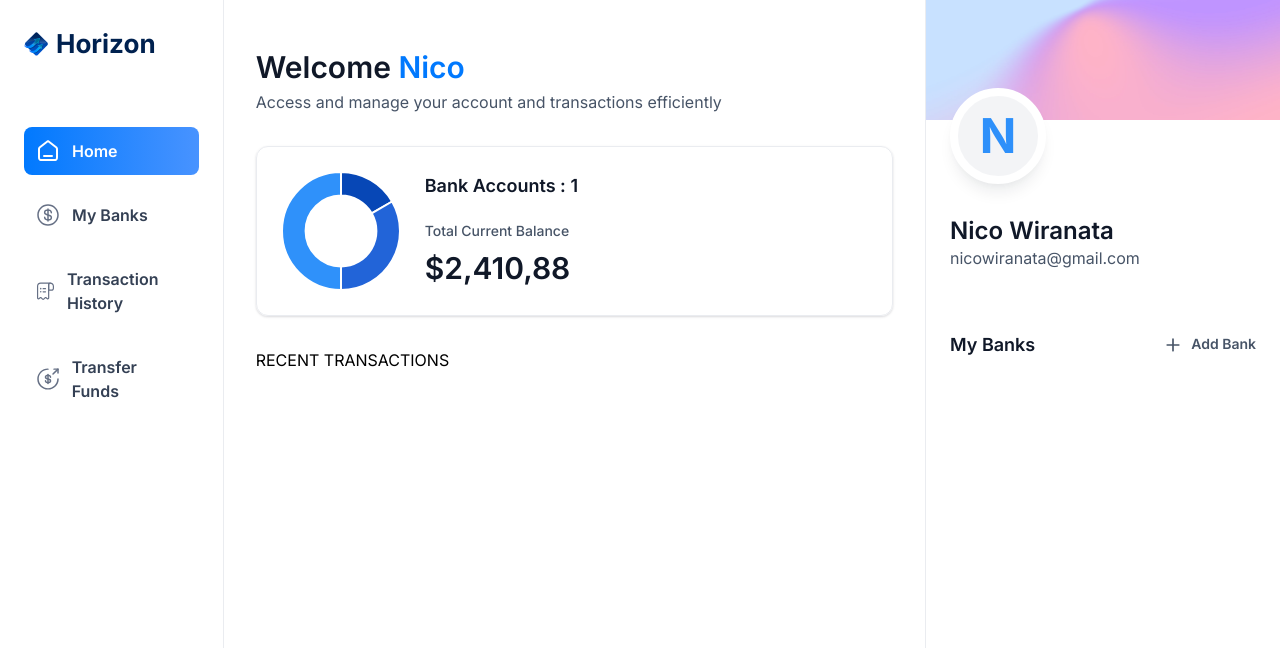
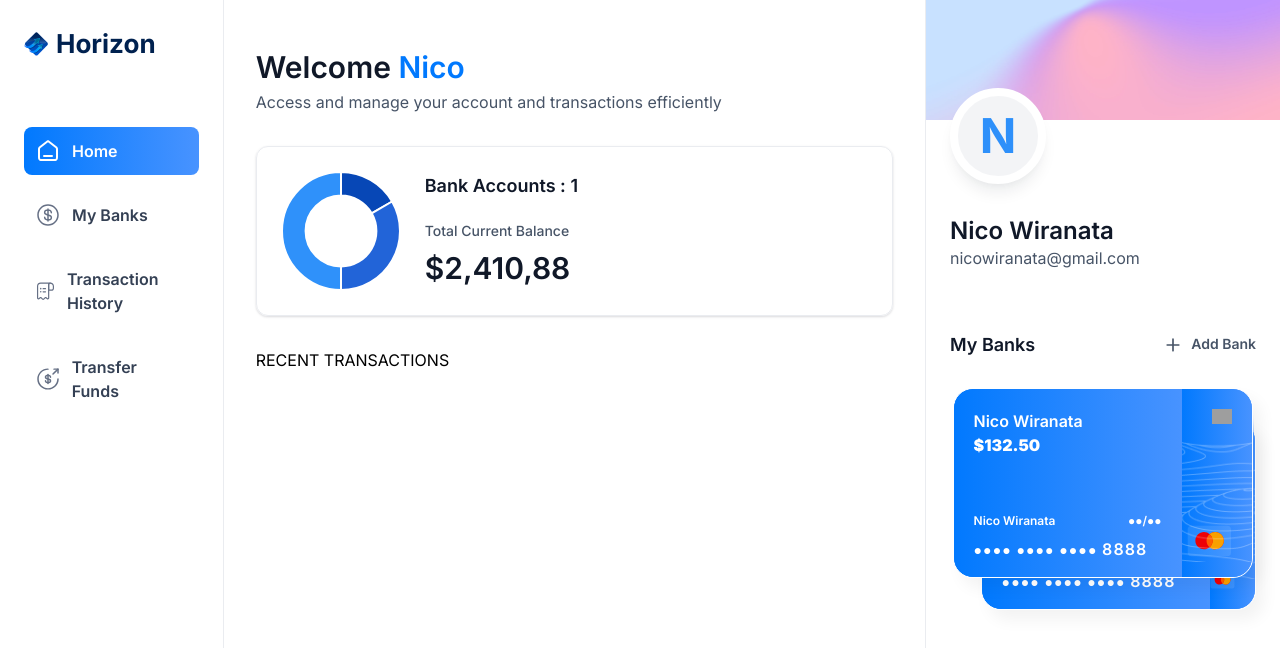
Before and after one commit to NicWirnt/banking_app, a Next.js app: page / in a window 1280 px wide. Shown: the top 648 px of the page. Built offline with nearby package versions, Linux system fonts and the light colour scheme; grey boxes are pictures that could not be loaded.

Commit message:
rightsidebar bankcard

```diff
--- a/app/(root)/page.tsx
+++ b/app/(root)/page.tsx
@@ -27,7 +27,16 @@
         </header>
         RECENT TRANSACTIONS
       </div>
-      <RightSidebar user={loggedIn} transactionsd={[]} banks={[{}, {}]} />
+      <RightSidebar
+        user={loggedIn}
+        transactionsd={[]}
+        banks={[
+          {
+            currentBalance: 132.5,
+          },
+          { currentBalance: 1000 },
+        ]}
+      />
     </section>
   );
 };
--- a/components/BankCard.tsx
+++ b/components/BankCard.tsx
@@ -1,3 +1,6 @@
+import { formatAmount } from "@/lib/utils";
+import Image from "next/image";
+import Link from "next/link";
 import React from "react";
 
 const BankCard = ({
@@ -5,7 +8,49 @@
   userName,
   showBalance = true,
 }: CreditCardProps) => {
-  return <div className="flex flex-col"></div>;
+  return (
+    <div className="flex flex-col">
+      <Link href="/" className="bank-card">
+        <div className="bank-card_content">
+          <div>
+            <h1 className="text-16 font-semibold text-white">
+              {account.name || userName}
+            </h1>
+            <p className="font-ibm-plex-serif font-black text-white">
+              {formatAmount(account.currentBalance)}
+            </p>
+          </div>
+          <article className="flex flex-col gap-2">
+            <div className="flex justify-between">
+              <h1 className="text-12 font-semibold text-white">{userName}</h1>
+              <h2 className="text-12 font-semibold text-white">●●/●●</h2>
+            </div>
+            <p className="text-14 font-semibold tracking-[1.1px] text-white">
+              ●●●● ●●●● ●●●● <span className="text-16">8888</span>
+            </p>
+          </article>
+        </div>
+        <div className="bank-card_icon">
+          <Image src="/icon/Paypass.svg" width={20} height={24} alt="pay" />
+          <Image
+            src="/icons/mastercard.svg"
+            width={45}
+            height={32}
+            alt="mastercard"
+            className="ml-5"
+          />
+        </div>
+        <Image
+          src="/icons/lines.png"
+          width={316}
+          height={190}
+          alt="line"
+          className="absolute top-0 left-0"
+        />
+      </Link>
+      {/* COPY */}
+    </div>
+  );
 };
 
 export default BankCard;
--- a/components/RightSidebar.tsx
+++ b/components/RightSidebar.tsx
@@ -42,7 +42,7 @@
               />
             </div>
             {banks[1] && (
-              <div className="absolute right-0 top-8 z-0 w-[90%}">
+              <div className="absolute right-0 top-8 z-0 w-[90%]">
                 <BankCard
                   key={banks[1].$id}
                   account={banks[1]}
```
